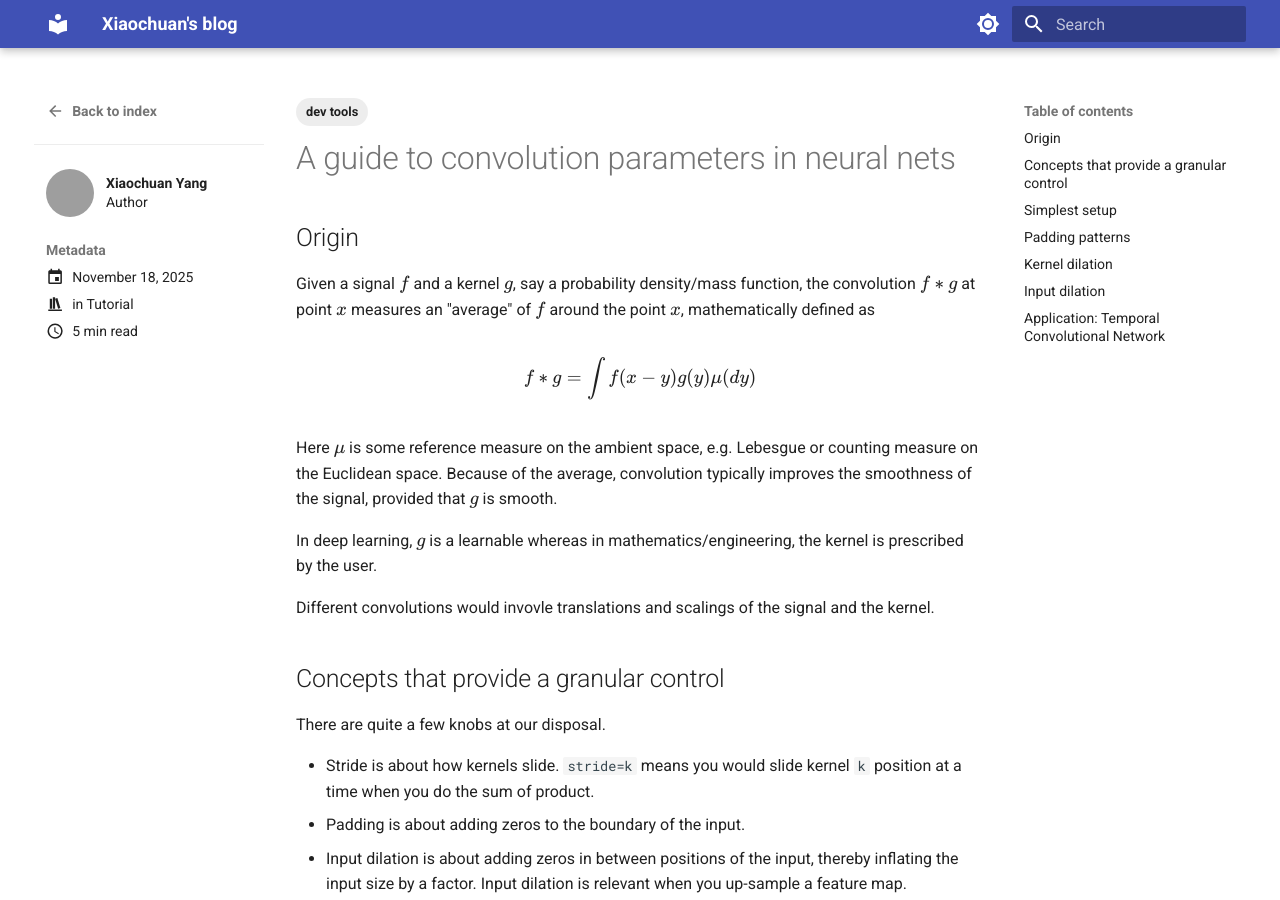
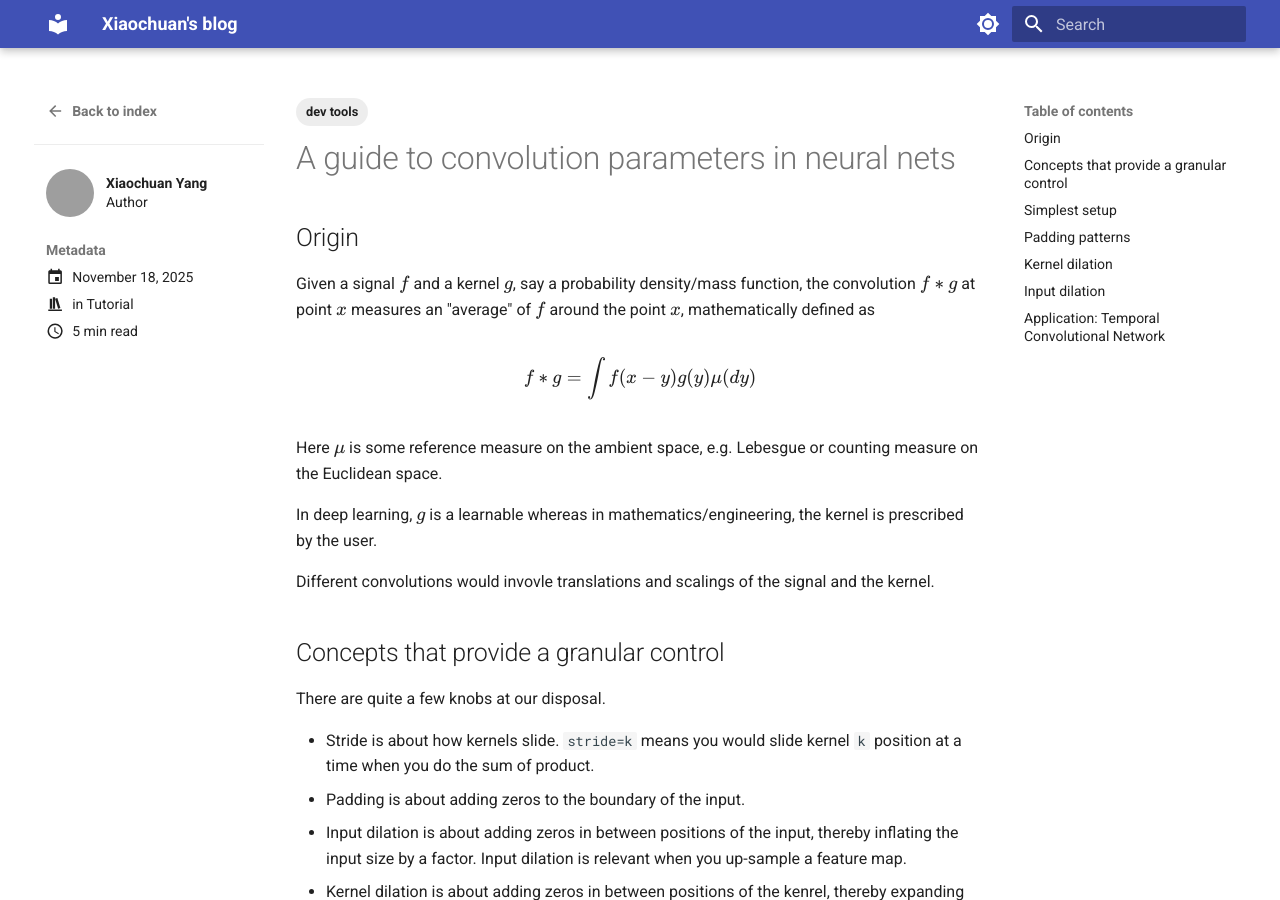
Before and after one commit to xiaochuany/blog, an MkDocs documentation site: the page built from docs/posts/2025-11-17-convolution.md, in a window 1280 px wide and 900 px high. Built offline with MkDocs 1.6.1 and Material for MkDocs 9.7.7, drawn with Linux system fonts in a browser that asks for light colours; grey boxes are pictures that could not be loaded.

Commit message:
Edit convolution.md to remove smoothness reference
Removed a sentence about convolution improving smoothness.

```diff
--- a/docs/posts/2025-11-17-convolution.md
+++ b/docs/posts/2025-11-17-convolution.md
@@ -19,7 +19,7 @@ $$
 f*g = \int f(x-y) g(y) \mu(dy)
 $$
 
-Here $\mu$ is some reference measure on the ambient space, e.g. Lebesgue or counting measure on the Euclidean space. Because of the average, convolution typically improves the smoothness of the signal, provided that $g$ is smooth.
+Here $\mu$ is some reference measure on the ambient space, e.g. Lebesgue or counting measure on the Euclidean space.
 
 In deep learning, $g$ is a learnable whereas in mathematics/engineering, the kernel is prescribed by the user.
 
```
